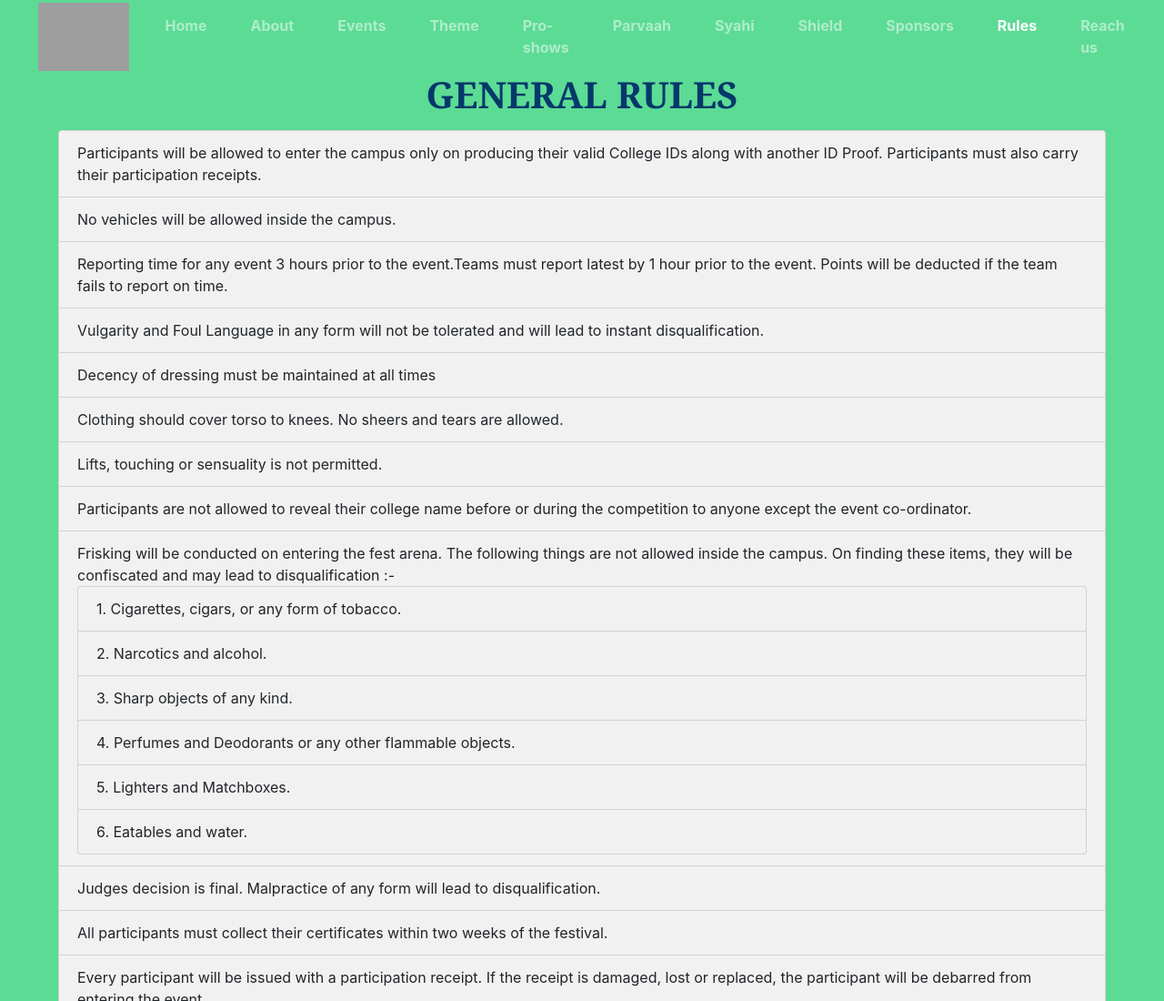
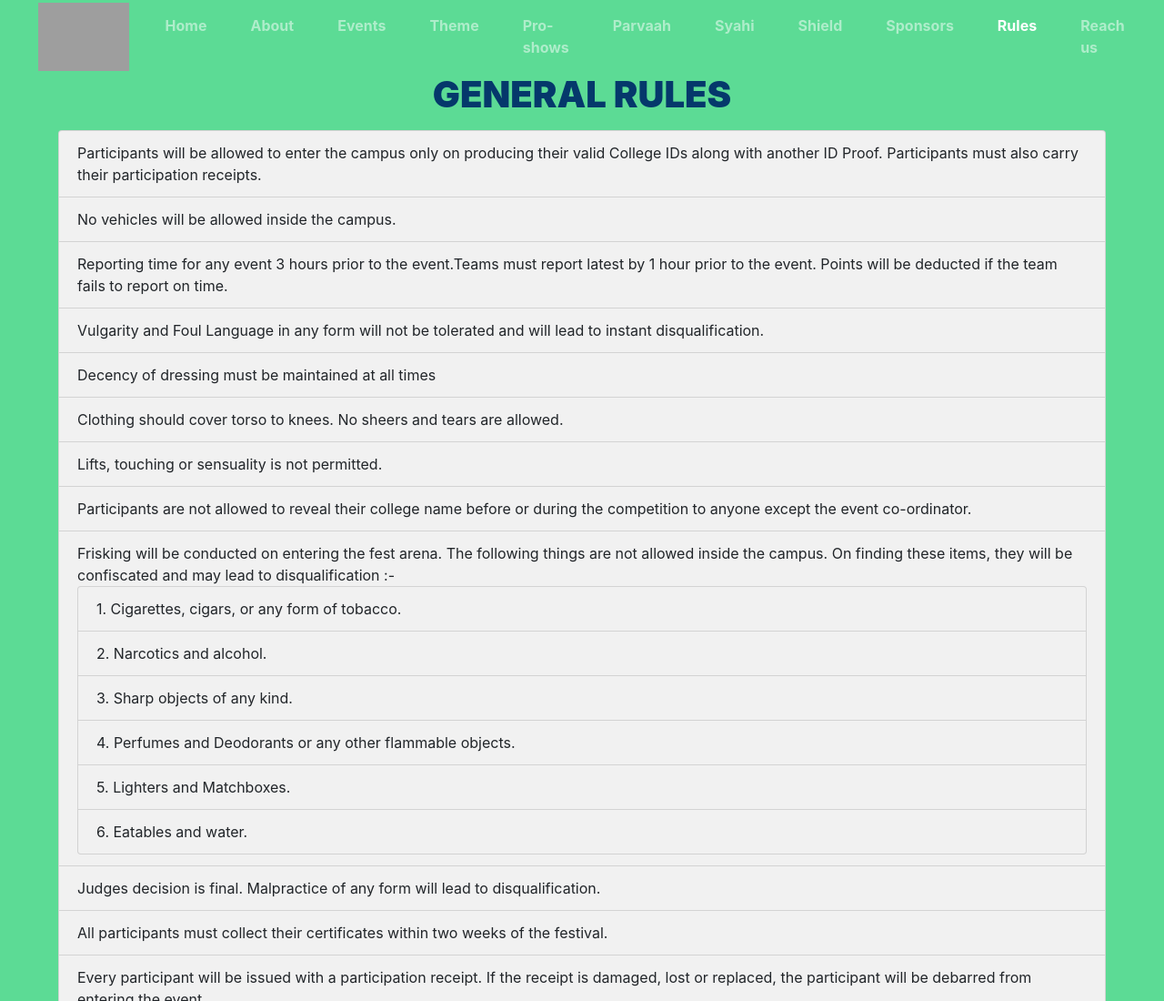
Before and after one commit to Marmik198/Symphony-Website, a plain HTML site: page rules/index.html in a window 1280 px wide. Shown: the top 1100 px of the page at 91% size. Drawn offline with nearby package versions, Linux system fonts and the light colour scheme; grey boxes are pictures that could not be loaded.

Commit message:
rules minor css changes

```diff
--- a/rules/shield.css
+++ b/rules/shield.css
@@ -18,7 +18,6 @@ body {
 }
 
 main > h1 {
-    font-family: Georgia, 'Times New Roman', Times, serif;
     text-transform: uppercase;
     text-align: center;
     color: #05386b;
```
